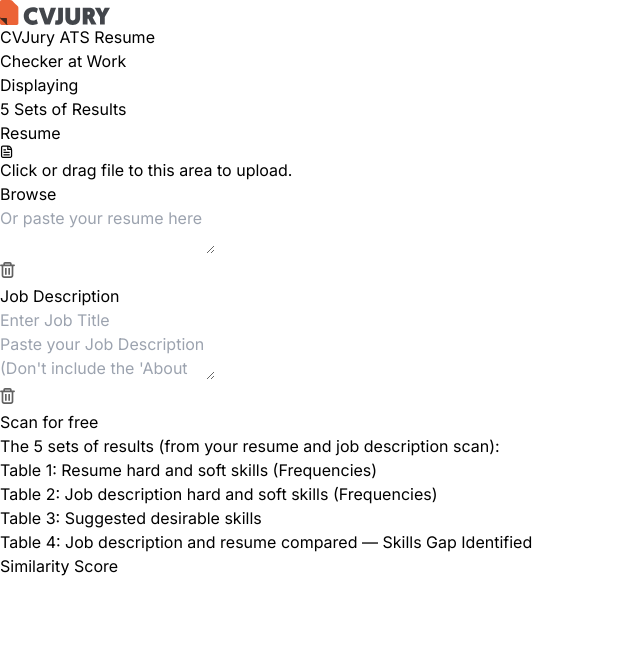
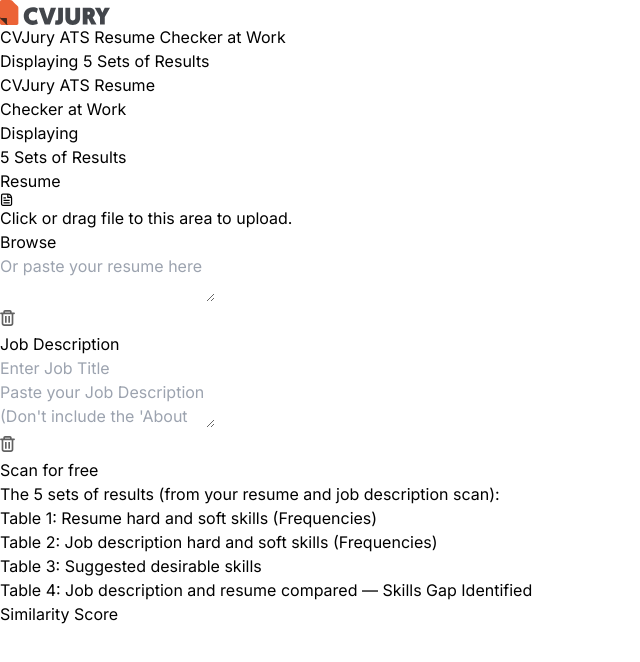
Before and after one commit to hatekisam/cvjury, a React (Vite) app: page / in a window 1280 px wide. Shown: the top 662 px of the page, without its empty margins (0-640 px from the left). Built offline with nearby package versions, Linux system fonts and the light colour scheme.

Commit message:
fixed issues on first page

```diff
--- a/src/pages/Main.tsx
+++ b/src/pages/Main.tsx
@@ -64,7 +64,13 @@ const Main: React.FC = () => {
       </div>
       <div className="hidden sm:block fixed bg-white w-[50%] h-full left-0 top-0"></div>
       <div className="hidden sm:block fixed bg-[rgba(224,107,66,0.2)]  w-[50%] h-screen right-0 top-0"></div>
-      <div className="flex items-center justify-center gap-1 ml-1">
+      <p className="block md:hidden text-center mx-3 font-medium text-3xl sm:text-4xl z-20 ">
+        CVJury ATS Resume Checker at Work
+      </p>
+      <p className="block md:hidden text-center mx-3 font-medium text-xl sm:text-2xl z-20 ">
+        Displaying 5 Sets of Results
+      </p>
+      <div className="hidden md:flex  items-center justify-center gap-1 ml-1">
         <p className="w-[50vw] text-right  font-medium text-3xl sm:text-4xl z-20 ">
           CVJury ATS Resume
         </p>
@@ -72,10 +78,8 @@ const Main: React.FC = () => {
           Checker at Work
         </p>
       </div>
-      <div className="flex items-center justify-center gap-1 ml-1 text-xl sm:text-2xl">
-        <p className="w-[50vw] text-right  font-medium  z-20 ">
-          Displaying
-        </p>
+      <div className="hidden md:flex  items-center justify-center gap-1 ml-1 text-xl sm:text-2xl">
+        <p className="w-[50vw] text-right  font-medium  z-20 ">Displaying</p>
         <p className="w-[50vw] text-left font-medium  z-20 ">
           5 Sets of Results
         </p>
```
